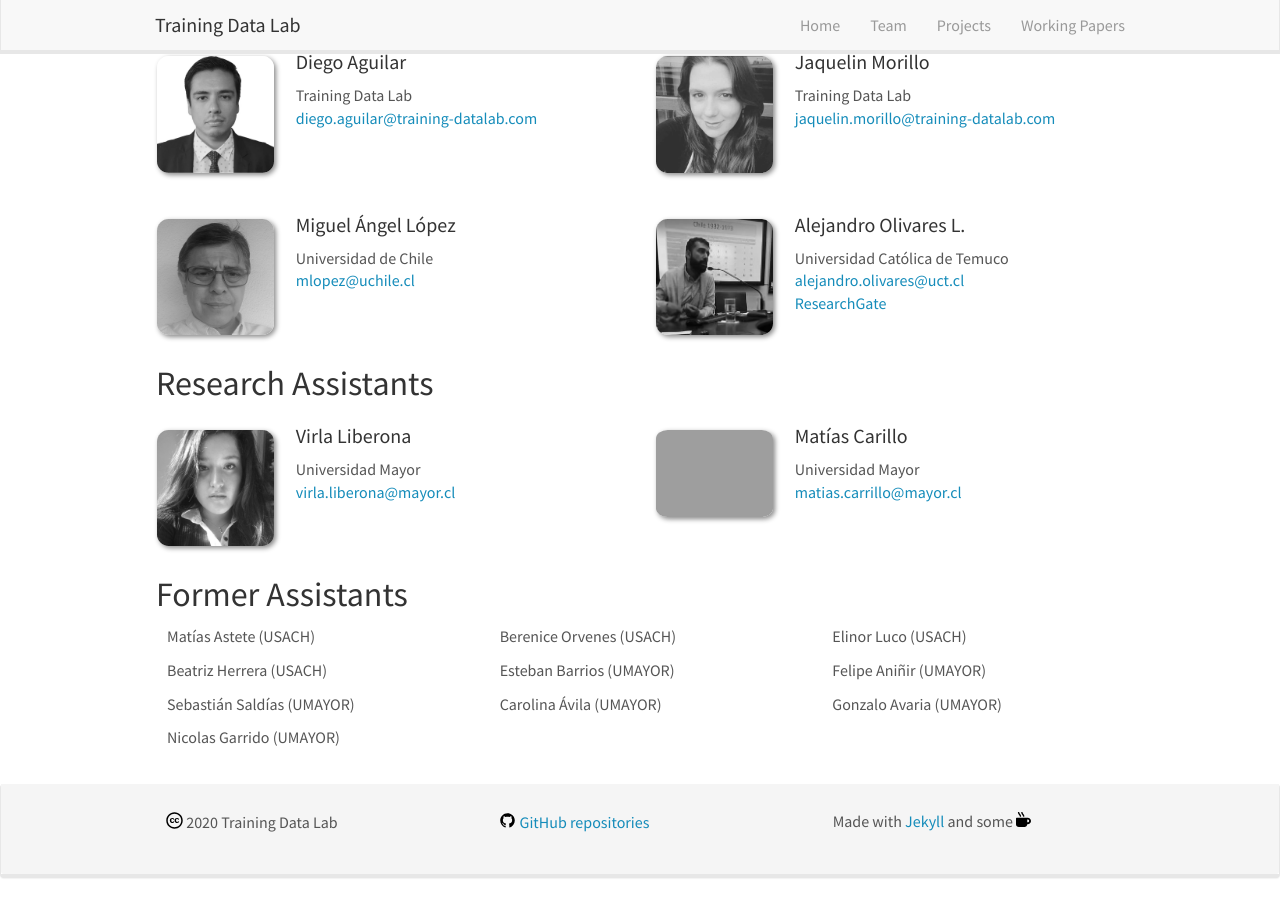
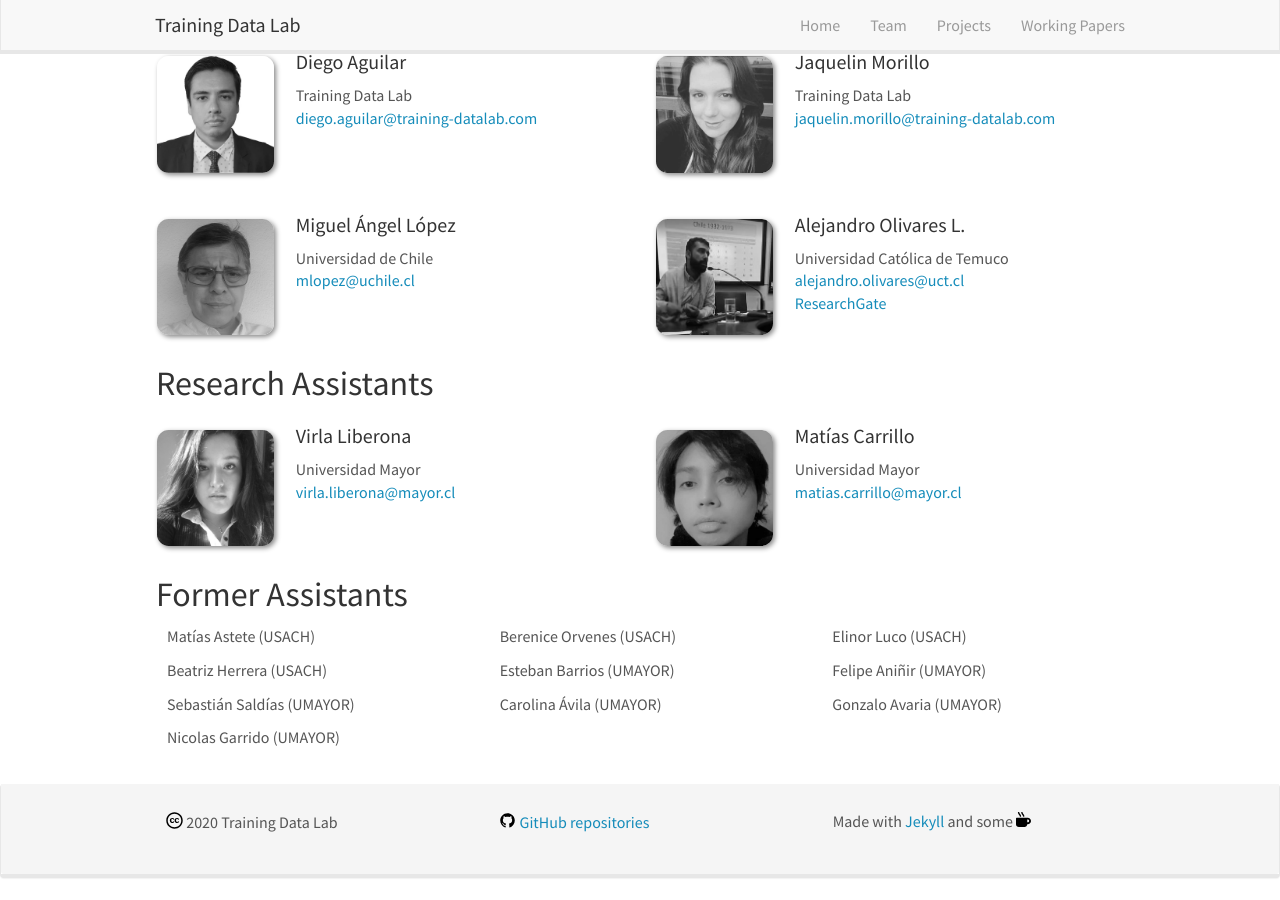
Before and after one commit to training-datalab/old-training-datalab.com, a Jekyll site: the page built from _pages/team.md, in a window 1280 px wide and 900 px high, scrolled down 527 px. Built offline with Jekyll 4.4.1, drawn with Linux system fonts in a browser that asks for light colours; nearby versions of some CDN libraries.

Commit message:
Update research_assistants.yml

```diff
--- a/_data/research_assistants.yml
+++ b/_data/research_assistants.yml
@@ -4,8 +4,8 @@
   email: virla.liberona@mayor.cl
   website:
 
-- name: Matías Carillo
-  photo: mcarillo.jpg
+- name: Matías Carrillo
+  photo: mcarrillo.jpg
   info: Universidad Mayor
   email: matias.carrillo@mayor.cl
   website:
```
